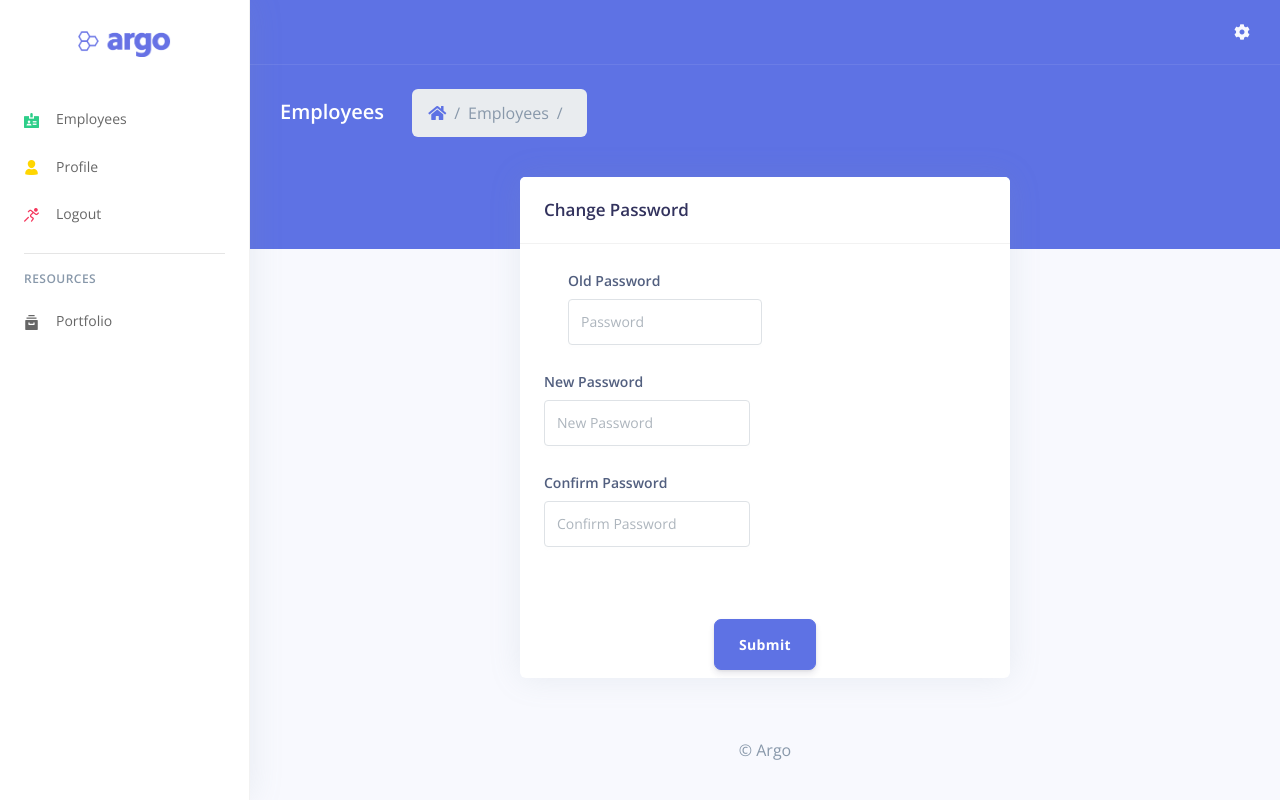
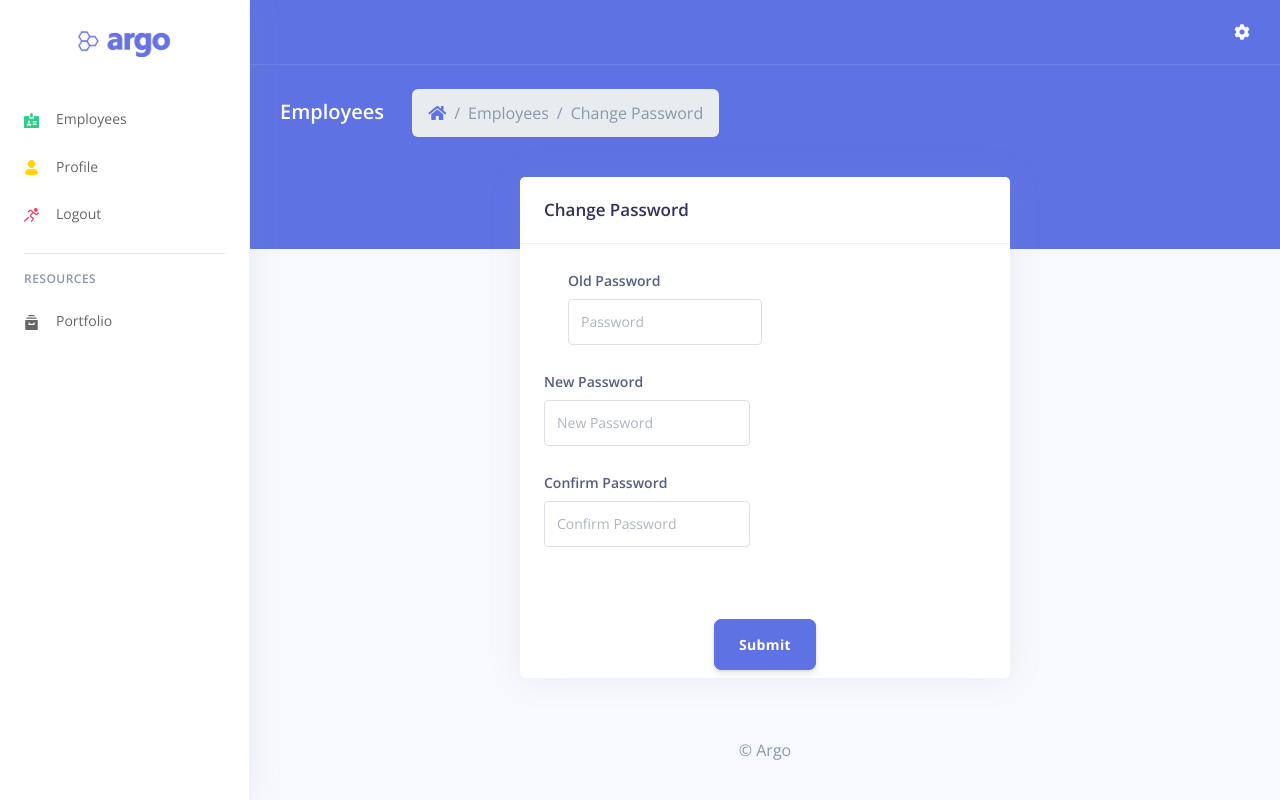
Before and after one commit to kchongee/employee-management-laravel, a Flask app: template apps/templates/home/employees_change_password.html in a window 1280 px wide. Run offline with Flask 2, Linux system fonts and the light colour scheme; the template is opened without the code that fills it, so the values that code supplies are empty; some libraries are stand-ins or nearby versions.

Commit message:
add change_password html

```diff
--- a/apps/home/routes.py
+++ b/apps/home/routes.py
@@ -245,7 +245,7 @@ def employees_change_password(id):
         return redirect(url_for('home_blueprint.employees_detail',id=id))
 
     output_flash_msg()
-    return render_template('home/employees_change_password.html', segment='employees_change_password', employee=check_employee)
+    return render_template('home/employees_change_password.html', segment='employees_change_password')
 
 # Helper - Extract current page name from request
 def get_segment(request):
--- a/apps/templates/home/employees_change_password.html
+++ b/apps/templates/home/employees_change_password.html
@@ -14,7 +14,7 @@
               <ol class="breadcrumb breadcrumb-links breadcrumb-dark">
                 <li class="breadcrumb-item"><a href="#"><i class="fas fa-home"></i></a></li>
                 <li class="breadcrumb-item active" aria-current="page">Employees</li>
-                <li class="breadcrumb-item active" aria-current="page">{{employee.id}}</li>
+                <li class="breadcrumb-item active" aria-current="page">Change Password</li>
               </ol>
             </nav>
           </div>
```
